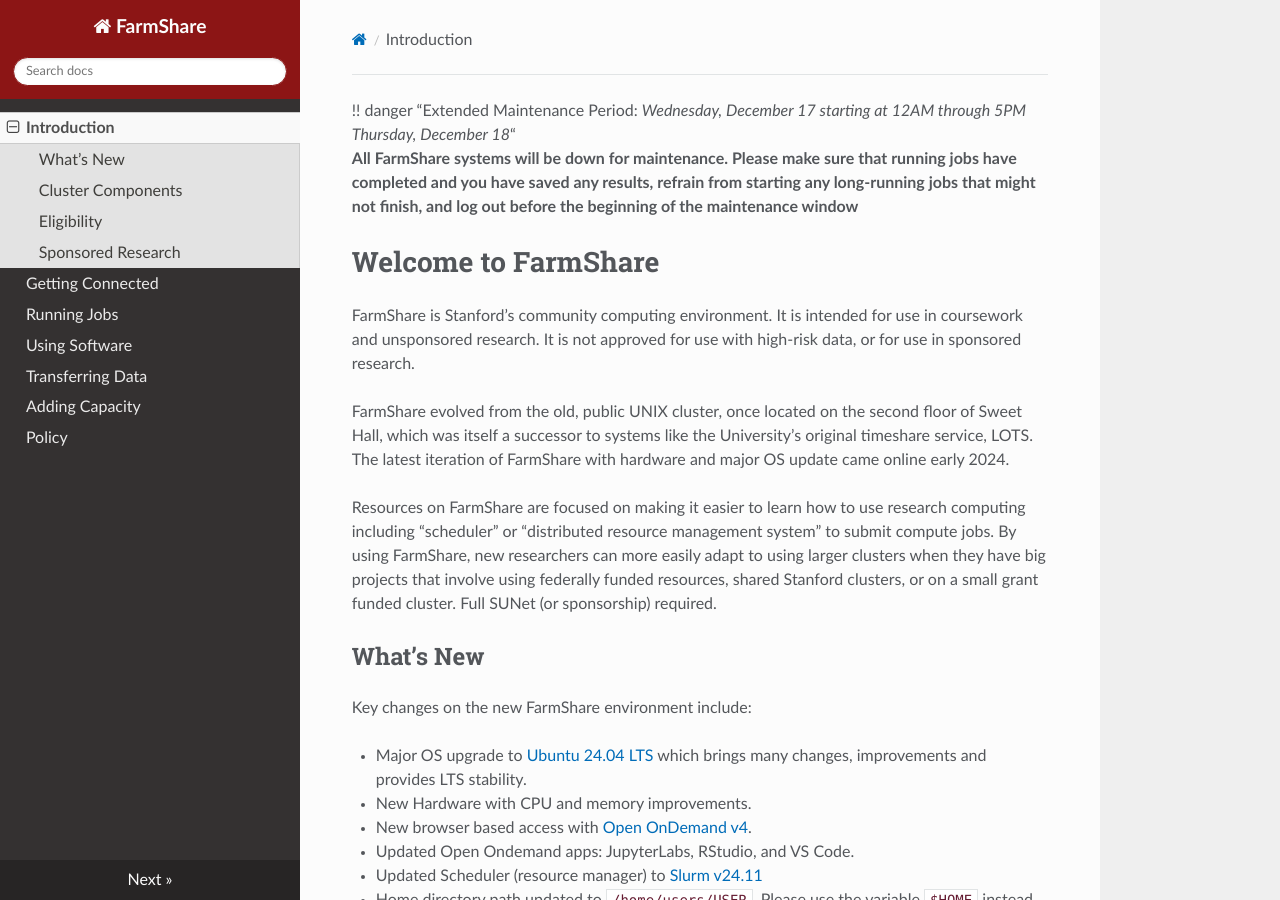
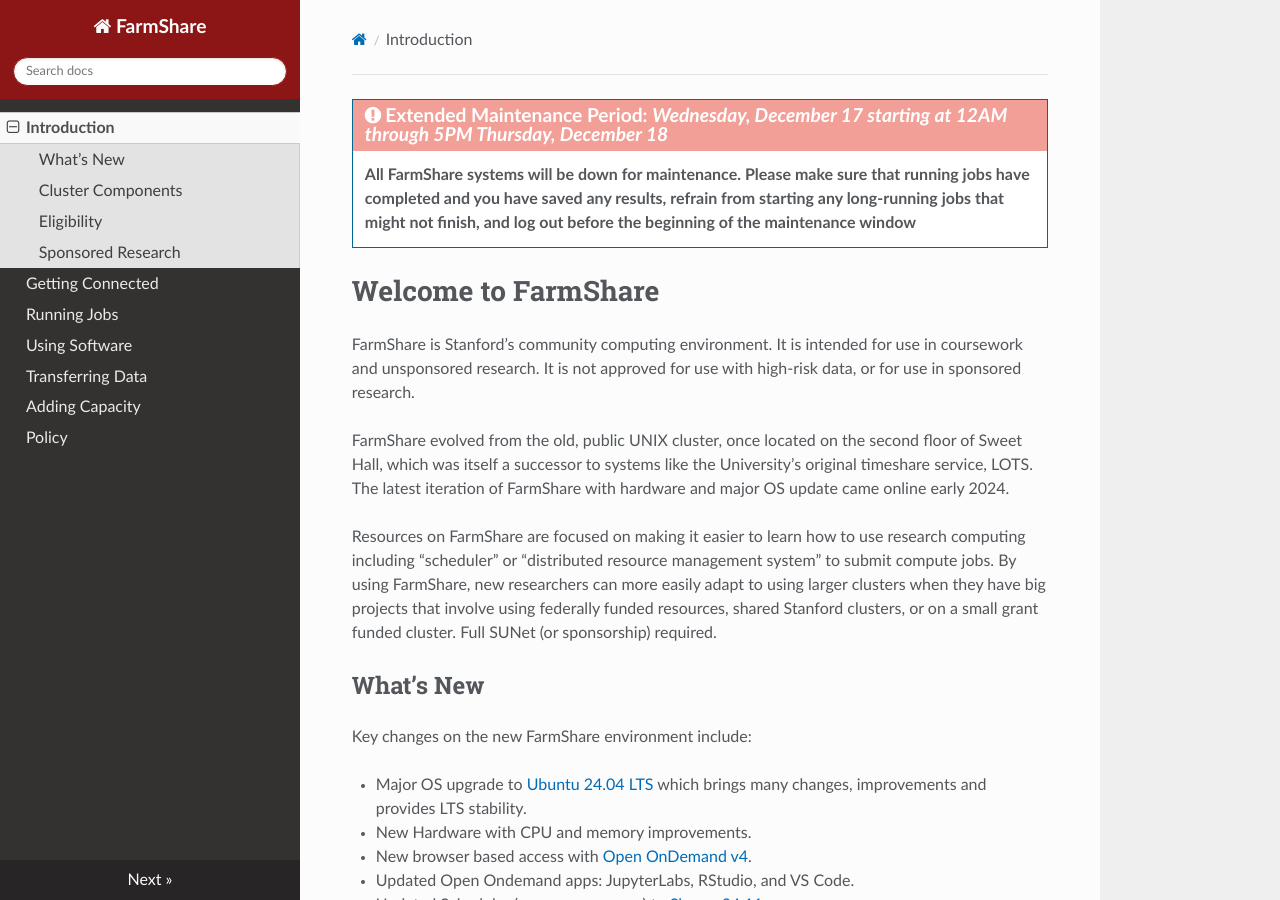
Before and after one commit to stanford-rc/farmshare-docs, an MkDocs documentation site: the page built from docs/index.md, in a window 1280 px wide and 900 px high. Built offline with MkDocs 1.6.1, drawn with Linux system fonts in a browser that asks for light colours; nearby versions of some CDN libraries.

Commit message:
Update danger notice formatting in index.md

```diff
--- a/docs/index.md
+++ b/docs/index.md
@@ -1,4 +1,4 @@
-!! danger "Extended Maintenance Period: *Wednesday, December 17 starting at 12AM through 5PM Thursday, December 18*"
+!!! danger "Extended Maintenance Period: *Wednesday, December 17 starting at 12AM through 5PM Thursday, December 18*"
     **All FarmShare systems will be down for maintenance. Please make sure that running jobs have completed and you have saved any results, refrain from starting any long-running jobs that might not finish, and log out before the beginning of the maintenance window**
 
 # Welcome to FarmShare
```
